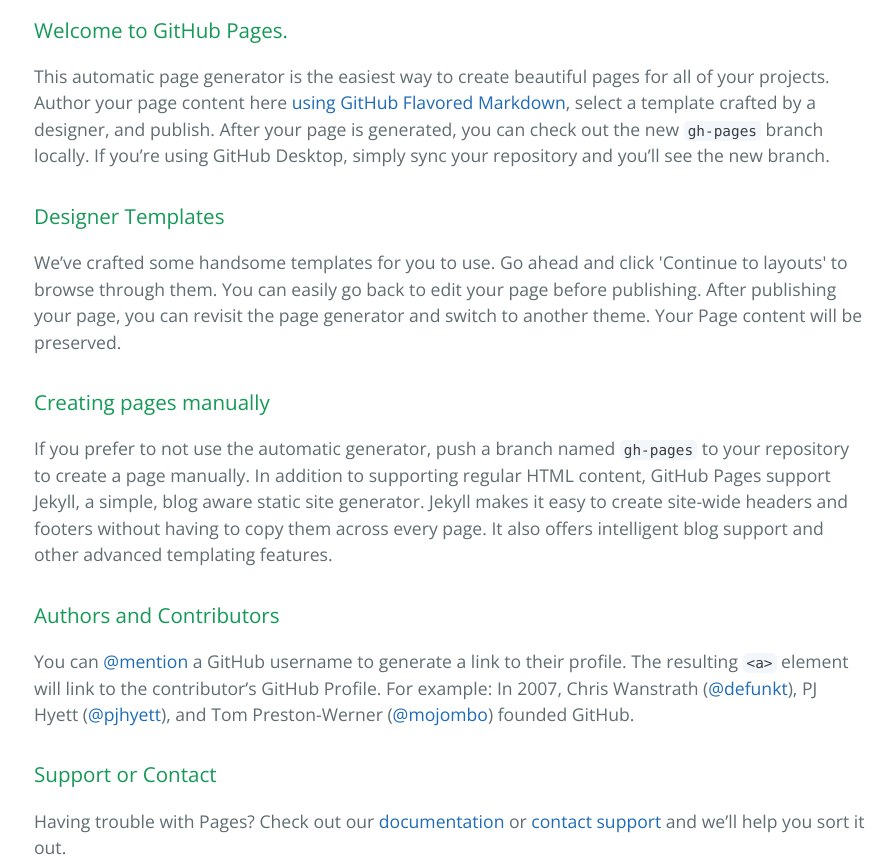
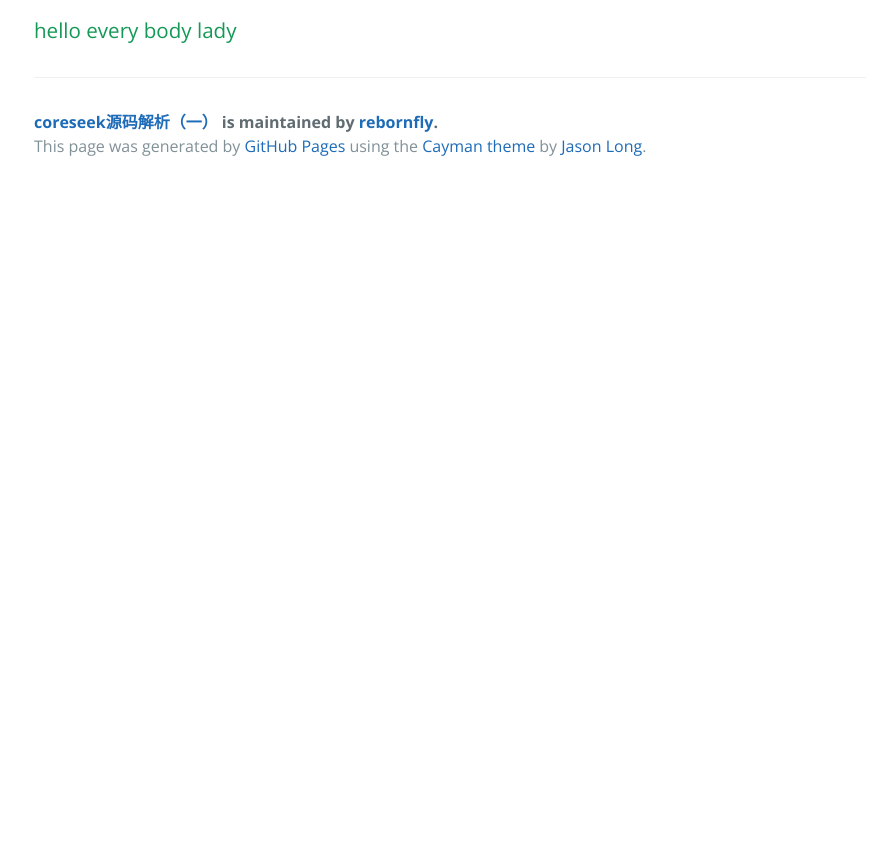
Before and after one commit to RebornFTD/ftd, a plain HTML site: page index.html in a window 1280 px wide. Shown: the part 400-1264 px from the top of the page, without its empty margins (190-1082 px from the left). After the commit the page ends 800 px from the top, so only its background shows below. Drawn offline with nearby package versions, Linux system fonts and the light colour scheme.

```diff
--- a/index.html
+++ b/index.html
@@ -20,29 +20,7 @@
 
     <section class="main-content">
       <h3>
-<a id="welcome-to-github-pages" class="anchor" href="#welcome-to-github-pages" aria-hidden="true"><span class="octicon octicon-link"></span></a>Welcome to GitHub Pages.</h3>
-
-<p>This automatic page generator is the easiest way to create beautiful pages for all of your projects. Author your page content here <a href="https://guides.github.com/features/mastering-markdown/">using GitHub Flavored Markdown</a>, select a template crafted by a designer, and publish. After your page is generated, you can check out the new <code>gh-pages</code> branch locally. If you’re using GitHub Desktop, simply sync your repository and you’ll see the new branch.</p>
-
-<h3>
-<a id="designer-templates" class="anchor" href="#designer-templates" aria-hidden="true"><span class="octicon octicon-link"></span></a>Designer Templates</h3>
-
-<p>We’ve crafted some handsome templates for you to use. Go ahead and click 'Continue to layouts' to browse through them. You can easily go back to edit your page before publishing. After publishing your page, you can revisit the page generator and switch to another theme. Your Page content will be preserved.</p>
-
-<h3>
-<a id="creating-pages-manually" class="anchor" href="#creating-pages-manually" aria-hidden="true"><span class="octicon octicon-link"></span></a>Creating pages manually</h3>
-
-<p>If you prefer to not use the automatic generator, push a branch named <code>gh-pages</code> to your repository to create a page manually. In addition to supporting regular HTML content, GitHub Pages support Jekyll, a simple, blog aware static site generator. Jekyll makes it easy to create site-wide headers and footers without having to copy them across every page. It also offers intelligent blog support and other advanced templating features.</p>
-
-<h3>
-<a id="authors-and-contributors" class="anchor" href="#authors-and-contributors" aria-hidden="true"><span class="octicon octicon-link"></span></a>Authors and Contributors</h3>
-
-<p>You can <a href="https://github.com/blog/821" class="user-mention">@mention</a> a GitHub username to generate a link to their profile. The resulting <code>&lt;a&gt;</code> element will link to the contributor’s GitHub Profile. For example: In 2007, Chris Wanstrath (<a href="https://github.com/defunkt" class="user-mention">@defunkt</a>), PJ Hyett (<a href="https://github.com/pjhyett" class="user-mention">@pjhyett</a>), and Tom Preston-Werner (<a href="https://github.com/mojombo" class="user-mention">@mojombo</a>) founded GitHub.</p>
-
-<h3>
-<a id="support-or-contact" class="anchor" href="#support-or-contact" aria-hidden="true"><span class="octicon octicon-link"></span></a>Support or Contact</h3>
-
-<p>Having trouble with Pages? Check out our <a href="https://help.github.com/pages">documentation</a> or <a href="https://github.com/contact">contact support</a> and we’ll help you sort it out.</p>
+<a id="hello-every-body-lady" class="anchor" href="#hello-every-body-lady" aria-hidden="true"><span class="octicon octicon-link"></span></a>hello every body lady</h3>
 
       <footer class="site-footer">
         <span class="site-footer-owner"><a href="https://github.com/rebornfly/ftd">coreseek源码解析（一）</a> is maintained by <a href="https://github.com/rebornfly">rebornfly</a>.</span>
```
Also changed, not shown: params.json (+1 -1 lines).
